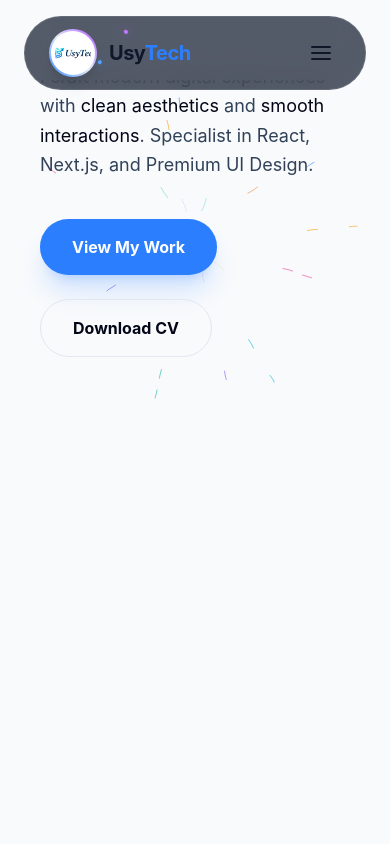
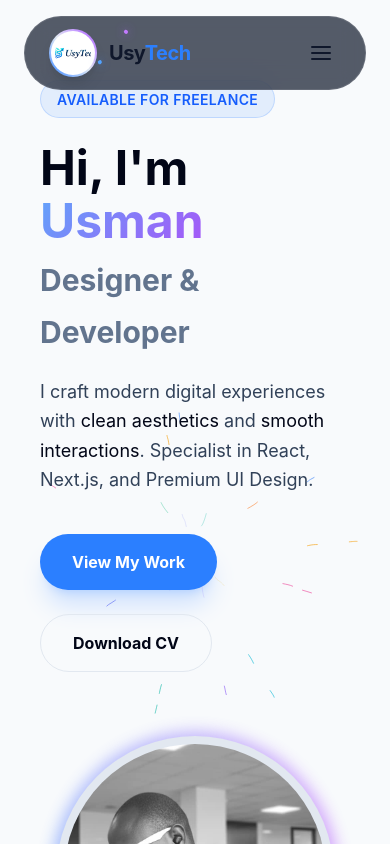
Before and after one commit to Usytech01/my-portfolio, a Next.js app: page / in a window 390 px wide. Shown: the top 844 px of the page. Built offline with nearby package versions, Linux system fonts and the light colour scheme.

Commit message:
chore: revert header layout changes

```diff
--- a/components/layouts/Layout.tsx
+++ b/components/layouts/Layout.tsx
@@ -6,9 +6,9 @@ import { BackgroundLines } from "../ui/background-lines";
 
 const Layout: React.FC = () => {
     return(
-        <section id="home" className="min-h-screen relative overflow-hidden pt-20">
-            <BackgroundLines className="flex items-center justify-center w-full flex-col px-4">
-                <div className="mx-auto max-w-7xl px-6 grid md:grid-cols-2 gap-12 items-center relative z-10">
+        <section id="home" className="min-h-screen relative overflow-hidden flex flex-col justify-center py-20">
+            <BackgroundLines className="flex items-center justify-center w-full flex-col px-4 min-h-screen">
+                <div className="mx-auto max-w-7xl px-6 grid md:grid-cols-2 gap-12 items-center relative z-10 w-full">
                     {/* Left Content */}
                     <motion.div
                         initial={{ opacity: 0, x: -50 }}
--- a/components/ui/background-lines.tsx
+++ b/components/ui/background-lines.tsx
@@ -16,7 +16,7 @@ export const BackgroundLines = ({
   return (
     <div
       className={cn(
-        "h-[20rem] md:h-screen w-full bg-background relative overflow-hidden",
+        "min-h-screen w-full bg-background relative overflow-hidden",
         className
       )}
     >
```
